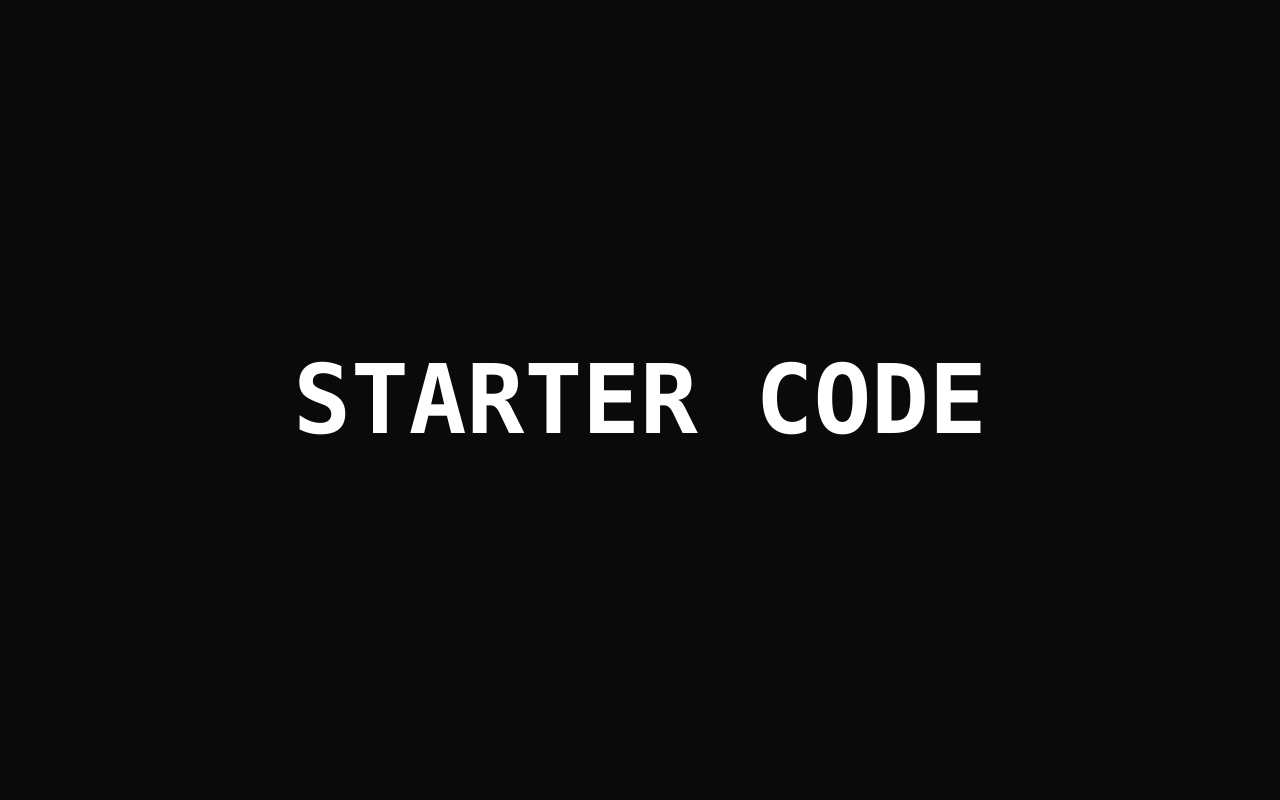
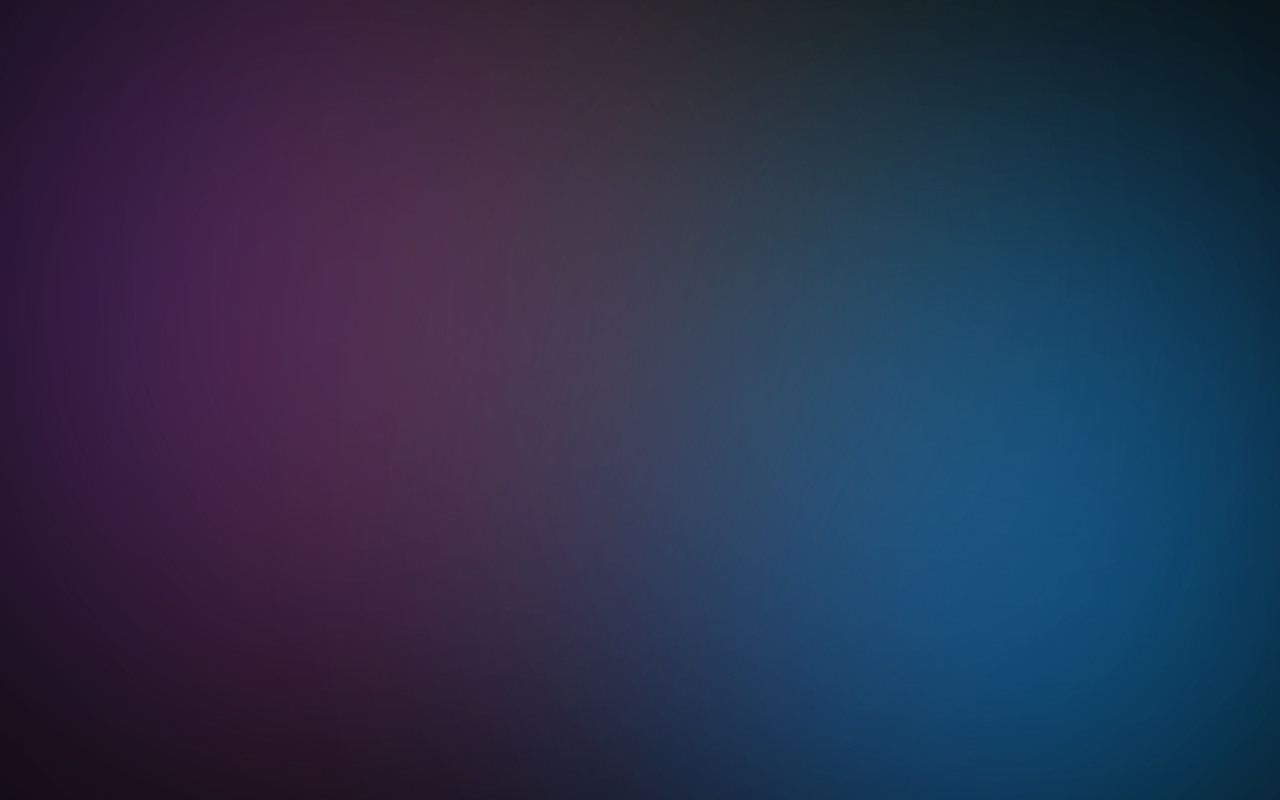
Before and after one commit to aritra0085/portfolioN, a React (Vite) app: page / in a window 1280 px wide. Built offline with nearby package versions, Linux system fonts and the light colour scheme.

Commit message:
add the background color

```diff
--- a/src/App.jsx
+++ b/src/App.jsx
@@ -47,11 +47,28 @@ function App() {
     },
   };
 
+  const itemVariants = {
+    hidden: {opacity: 0, y: 40},
+    show:{
+      opacity:1,
+      y:0,
+      transition:{
+        duration: 0.6,
+        ease: [0.22, 1, 0.36, 1],
+      }
+    }
+  };
+
 
   return (
     <>
       <div className="relative min-h-screen flex justify-center items-center bg-[#0a0a0a] text-white p-4 md:py-14 font-mono overflow-hidden">
-        <h1 className="text-white text-8xl font-bold">STARTER CODE</h1>
+        {animatedBlobs.map((blob, i) => (
+          <motion.div key={i}
+          className={`absolute rounded-full ${blob.className}`}>
+
+          </motion.div>
+        ))}
       </div>
     </>
   );
```
